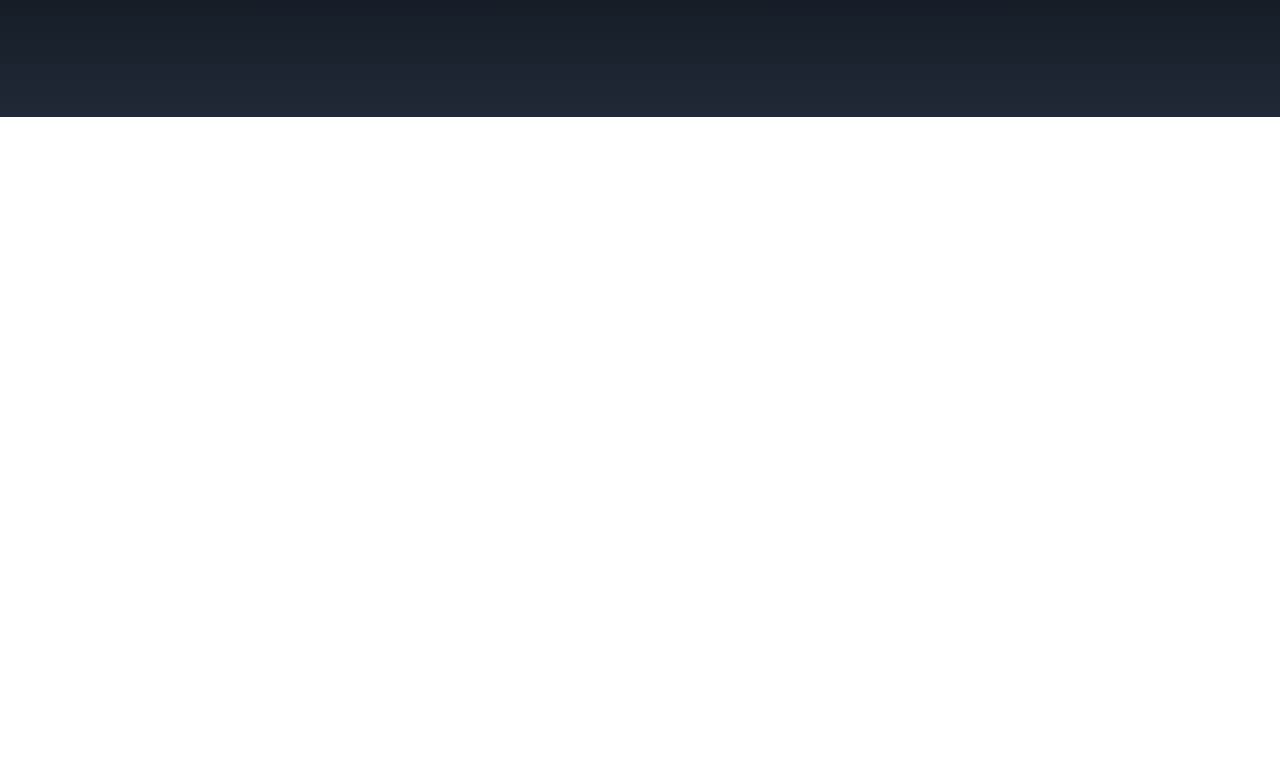
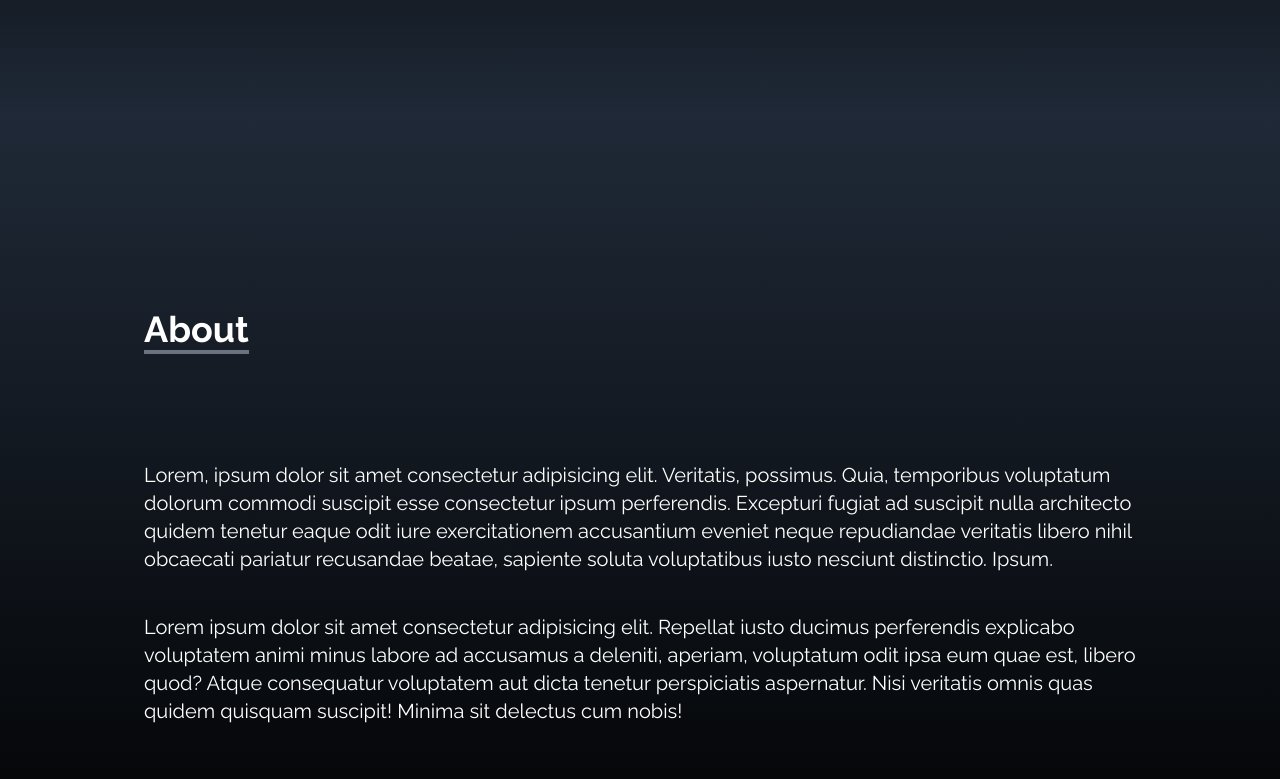
Before and after one commit to petkovpavel45/my-react-portfolio, a React (Create React App) app: page / in a window 1280 px wide. Shown: the part 683-1462 px from the top of the page. Before the commit the page ends 800 px from the top, so only its background shows below. Built offline with nearby package versions, Linux system fonts and the light colour scheme.

Commit message:
adding about section

```diff
--- a/src/App.js
+++ b/src/App.js
@@ -1,3 +1,4 @@
+import About from "./components/About";
 import Home from "./components/Home";
 import NavBar from "./components/NavBar";
 import SocialLinks from "./components/SocialLinks";
@@ -7,6 +8,7 @@ function App() {
     <div>
       <NavBar />
       <Home />
+      <About />
       <SocialLinks />
     </div>
   );
--- /dev/null
+++ b/src/components/About.jsx
@@ -0,0 +1,32 @@
+import React from "react";
+
+const About = () => {
+  return (
+    <div name="about" className="w-full h-screen bg-gradient-to-b from-gray-800 to-black text-white">
+      <div className="max-w-screen-lg p-4 mx-auto flex flex-col justify-center w-full h-full">
+        <div className="pb-8">
+          <p className="text-4xl font-bold inline border-b-4 border-gray-500">About</p>
+        </div>
+        <p className="text-xl mt-20 mb-10">
+          Lorem, ipsum dolor sit amet consectetur adipisicing elit. Veritatis,
+          possimus. Quia, temporibus voluptatum dolorum commodi suscipit esse
+          consectetur ipsum perferendis. Excepturi fugiat ad suscipit nulla
+          architecto quidem tenetur eaque odit iure exercitationem accusantium
+          eveniet neque repudiandae veritatis libero nihil obcaecati pariatur
+          recusandae beatae, sapiente soluta voluptatibus iusto nesciunt
+          distinctio. Ipsum.
+        </p>
+        <p className="text-xl">
+          Lorem ipsum dolor sit amet consectetur adipisicing elit. Repellat
+          iusto ducimus perferendis explicabo voluptatem animi minus labore ad
+          accusamus a deleniti, aperiam, voluptatum odit ipsa eum quae est,
+          libero quod? Atque consequatur voluptatem aut dicta tenetur
+          perspiciatis aspernatur. Nisi veritatis omnis quas quidem quisquam
+          suscipit! Minima sit delectus cum nobis!
+        </p>
+      </div>
+    </div>
+  );
+};
+
+export default About;
--- a/src/components/SocialLinks.jsx
+++ b/src/components/SocialLinks.jsx
@@ -22,7 +22,6 @@ const SocialLinks = () => {
         </>
       ),
       href: "https://github.com/petkovpavel45/",
-      style: "rounded-tr-md",
     },
     {
       id: 3,
```
